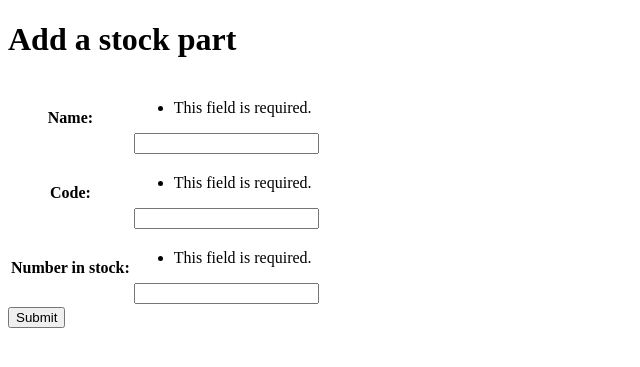
After one commit to Ryan-B1yth/CLONE_stock_take_app, a Django app: page /add-stock/ in a window 1280 px wide. The commit adds this page. Shown: the top 367 px of the page, without its empty margins (0-640 px from the left). Run offline with Django 3.2, Linux system fonts and the light colour scheme.

Commit message:
Add an 'add stock part' page to add new part to database

```diff
--- a/stock_take/stock/forms.py
+++ b/stock_take/stock/forms.py
@@ -1,5 +1,5 @@
 from django import forms
-from .models import Product
+from .models import Product, Stock
 
 
 class ProductForm(forms.ModelForm):
@@ -13,6 +13,17 @@ class ProductForm(forms.ModelForm):
         model = Product
         fields = ['name']
 
+
+class StockForm(forms.ModelForm):
+    """
+    Add a part
+    """
+    class Meta:
+        """
+        Meta data
+        """
+        model = Stock
+        fields = '__all__'
 
 # class PartsForm(forms.ModelForm):
 #     """
--- a/stock_take/stock/templates/index.html
+++ b/stock_take/stock/templates/add_product.html
@@ -7,7 +7,7 @@
     <title>Stock take</title>
 </head>
 <body>
-    <h1>Stock Take</h1>
+    <h1>Add a product</h1>
 
     <form action="" method="POST">
         {% csrf_token %}
--- /dev/null
+++ b/stock_take/stock/templates/add_stock_part.html
@@ -0,0 +1,20 @@
+<!DOCTYPE html>
+<html lang="en">
+<head>
+    <meta charset="UTF-8">
+    <meta http-equiv="X-UA-Compatible" content="IE=edge">
+    <meta name="viewport" content="width=device-width, initial-scale=1.0">
+    <title>Stock take</title>
+</head>
+<body>
+    <h1>Add a stock part</h1>
+
+    <form action="" method="POST">
+        {% csrf_token %}
+        <table>{{ stock_form }}</table>
+
+        <input type="submit" value="Submit">
+        <!-- {{ stock_form.errors }} -->
+    </form>
+</body>
+</html>
--- a/stock_take/stock/urls.py
+++ b/stock_take/stock/urls.py
@@ -1,7 +1,8 @@
 from django.contrib import admin
 from django.urls import path
-from .views import create_new_product
+from .views import create_new_product, create_new_stock_part
 
 urlpatterns = [
-    path('', create_new_product, name='index'),
+    path('', create_new_product, name='add_new_product'),
+    path('add-stock/', create_new_stock_part, name='add_new_stock_part'),
 ]
--- a/stock_take/stock/views.py
+++ b/stock_take/stock/views.py
@@ -1,8 +1,7 @@
 from django.shortcuts import render
 from django.views.generic import ListView
-from .models import Product, Stock
-from .forms import ProductForm
-    # , PartsForm
+# from .models import Product, Stock
+from .forms import ProductForm, StockForm
 
 
 def create_new_product(request):
@@ -16,6 +15,24 @@ def create_new_product(request):
     context = {
         'product_form': product_form,
     }
+
+    return render(request, 'add_product.html', context)
+
+
+def create_new_stock_part(request):
+    """
+    Add a stock part
+    """
+    # Create instance of Stock model form
+    stock_form = StockForm(request.POST)
+    if request.method == 'POST':
+        stock_form.save()
+    context = {
+        'stock_form': stock_form,
+    }
+
+    return render(request, 'add_stock_part.html', context)
+
 
 
     # # Create instance of Parts model form
```
Also changed, not shown: stock_take/db.sqlite3.
